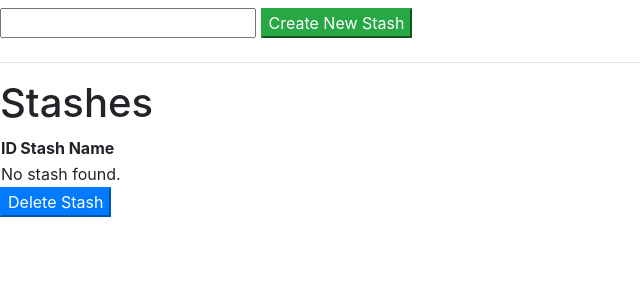
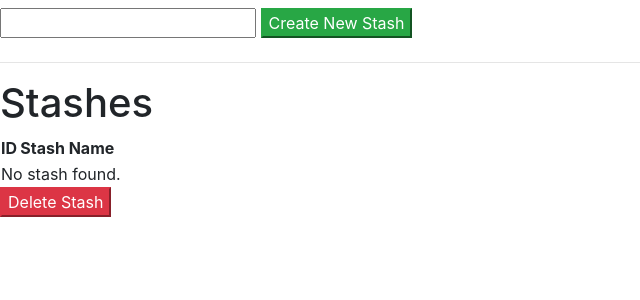
Before and after one commit to gfike19/pc-build-sim-part-ranker, a Flask app: page / in a window 1280 px wide. Shown: the part 48-348 px from the top of the page, without its empty margins (0-640 px from the left). Run offline with Flask 3, Linux system fonts and the light colour scheme; data that the repository does not hold is empty.

Commit message:
FT003: added delete button and radio buttons for selection but action is not working, requires investigation

```diff
--- a/app/routes/main.py
+++ b/app/routes/main.py
@@ -12,6 +12,9 @@ def index():
             stash_service.create_new_stash(stashName)
             # msg = "Stash #" + str(stash.id) + " was successfully created!"
             # Session["msg"] = msg
+        elif action == "delete-stash":
+            stash_id = request.form.get("stash_id", type=int)
+            stash_service.del_stash_by_id(stash_id)
         return redirect(url_for("main.index"))
     if request.method == "GET":
         stashes = stash_service.get_all_Stashes()
--- a/app/templates/index.html
+++ b/app/templates/index.html
@@ -31,6 +31,6 @@
         {% endfor %}
     </tbody>
 </table>
-    <button type="submit" class="btn-primary" name="action" value="delete-stash">Delete Stash</button>
+    <button type="submit" class="btn-danger" name="action" value="delete-stash">Delete Stash</button>
 </form>
 {% endblock %}
```
